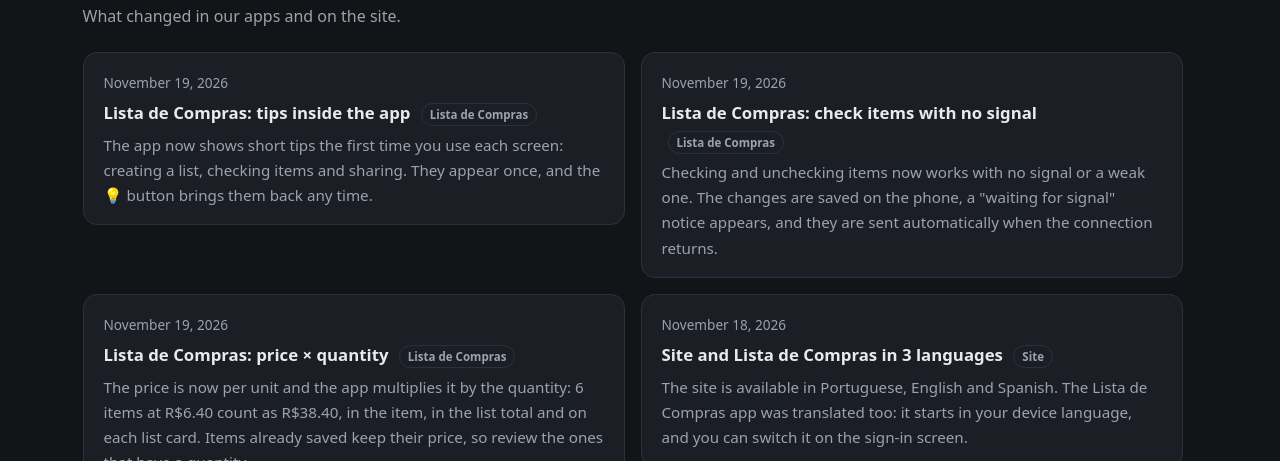
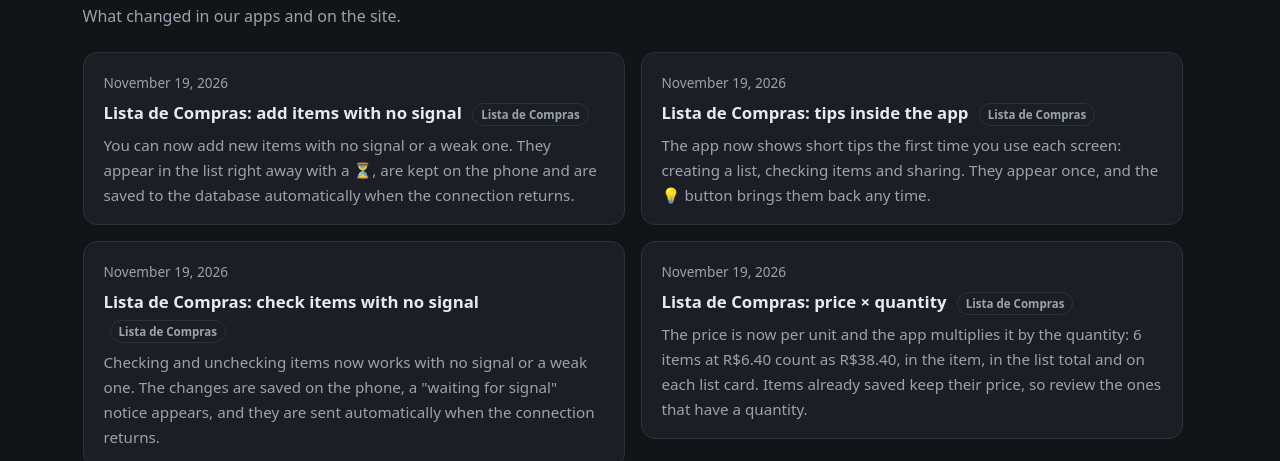
Before and after one commit to flrsistemas/flrsistemas.github.io, a plain HTML site: page en/news/index.html in a window 1280 px wide. Shown: the part 339-800 px from the top of the page. Drawn offline with Linux system fonts and the light colour scheme.

Commit message:
novidades: adicionar item sem sinal no Lista de Compras
Co-Authored-By: Claude Sonnet 5.5 <noreply@anthropic.com>

```diff
--- a/en/news/index.html
+++ b/en/news/index.html
@@ -198,6 +198,12 @@
   <div class="news-list">
   <article class="news-item">
     <time datetime="2026-11-19">November 19, 2026</time>
+    <h3>Lista de Compras: add items with no signal <span class="tag">Lista de Compras</span></h3>
+    <p>You can now add new items with no signal or a weak one. They appear in the list right away with a ⏳, are kept on the phone and are saved to the database automatically when the connection returns.</p>
+  </article>
+
+  <article class="news-item">
+    <time datetime="2026-11-19">November 19, 2026</time>
     <h3>Lista de Compras: tips inside the app <span class="tag">Lista de Compras</span></h3>
     <p>The app now shows short tips the first time you use each screen: creating a list, checking items and sharing. They appear once, and the 💡 button brings them back any time.</p>
   </article>
```
Also changed, not shown: es/novedades/index.html (+6 -0 lines), novidades/index.html (+6 -0 lines).
